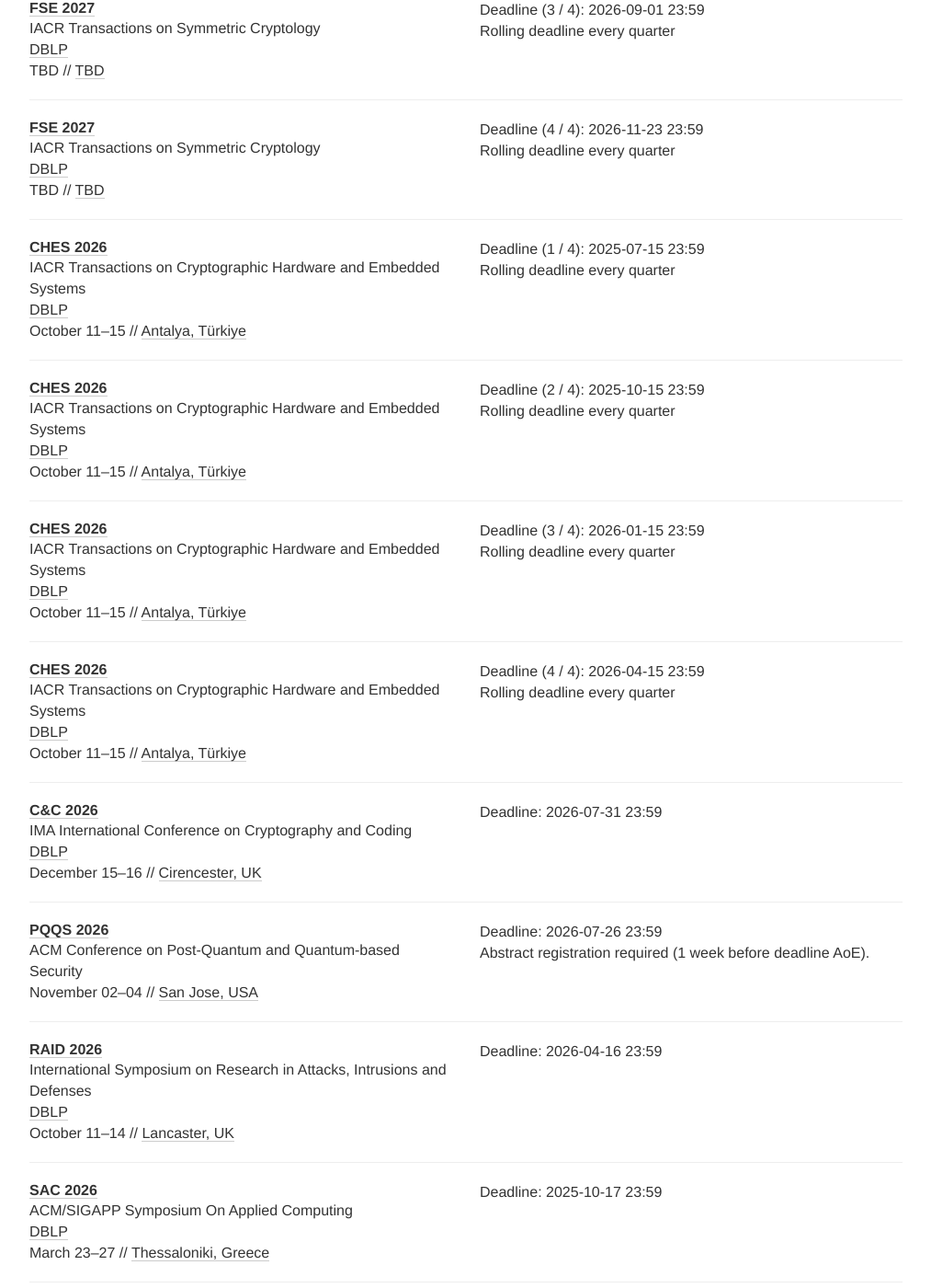
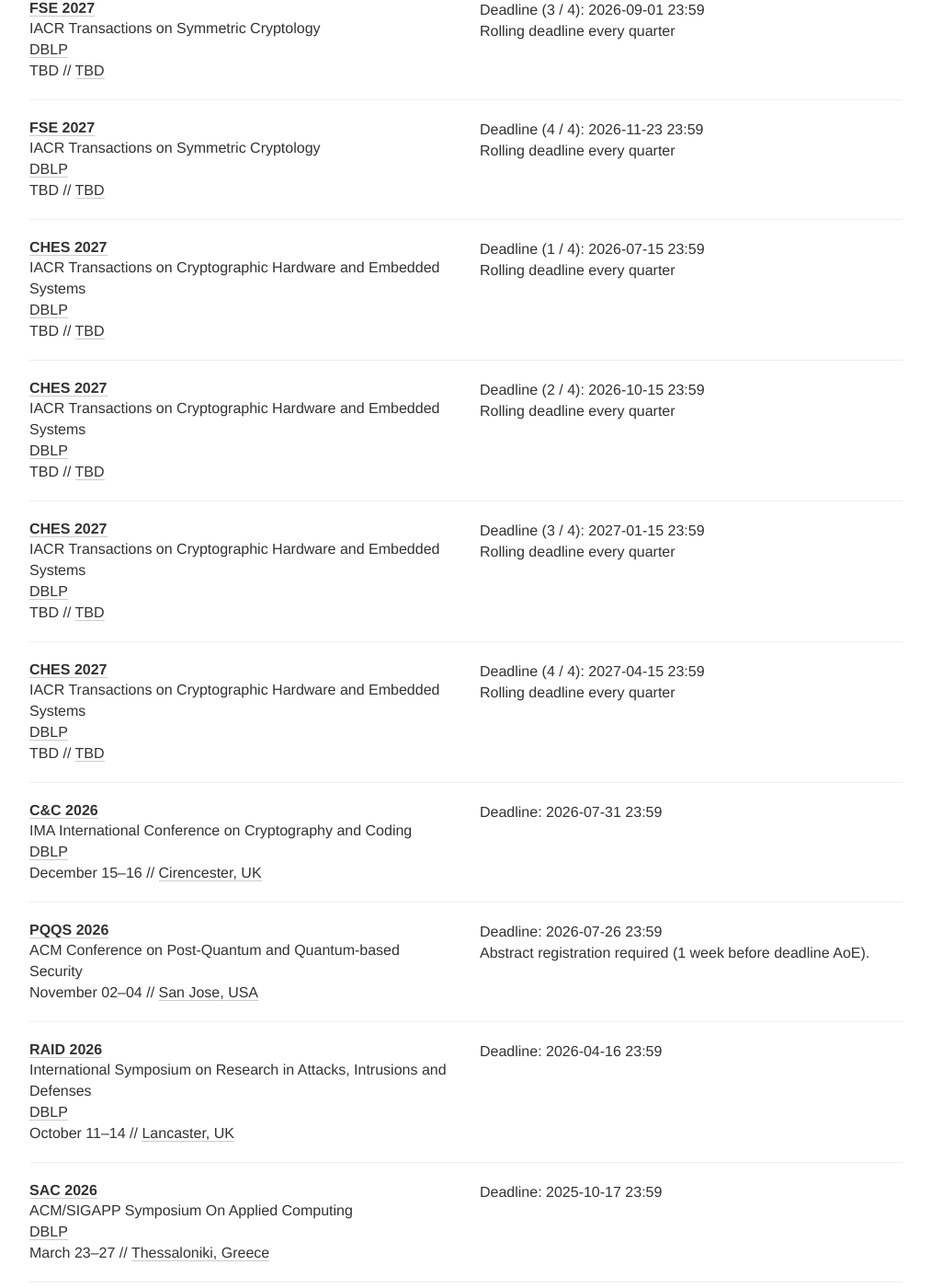
Before and after one commit to sec-deadlines/sec-deadlines.github.io, a Jekyll site: the page built from index.html, in a window 1280 px wide and 1400 px high, scrolled down 7441 px. Shown: the whole window at 92% size, without its empty margins (133-1146 px from the left). Built offline with Jekyll 4.4.1, drawn with Linux system fonts in a browser that asks for light colours; nearby versions of some CDN libraries; comment, search, counter and statistics services are not loaded.

Commit message:
Update CHES for 2027 (rolling cycle)

```diff
--- a/_data/conferences.yml
+++ b/_data/conferences.yml
@@ -399,7 +399,7 @@
 
 - name: CHES
   description: IACR Transactions on Cryptographic Hardware and Embedded Systems
-  year: 2026
+  year: 2027
   link: https://ches.iacr.org/2026/
   dblp: https://dblp.org/db/journals/tches/index.html
   deadline:
@@ -408,8 +408,8 @@
     - "%y-01-15 23:59"
     - "%y-04-15 23:59"
   comment: Rolling deadline every quarter
-  date: October 11-15
-  place: Antalya, Türkiye
+  date: TBD
+  place: TBD
   tags: [CRYPTO, CONF, JRN, CORE-A]
 
 - name: C&C
```
